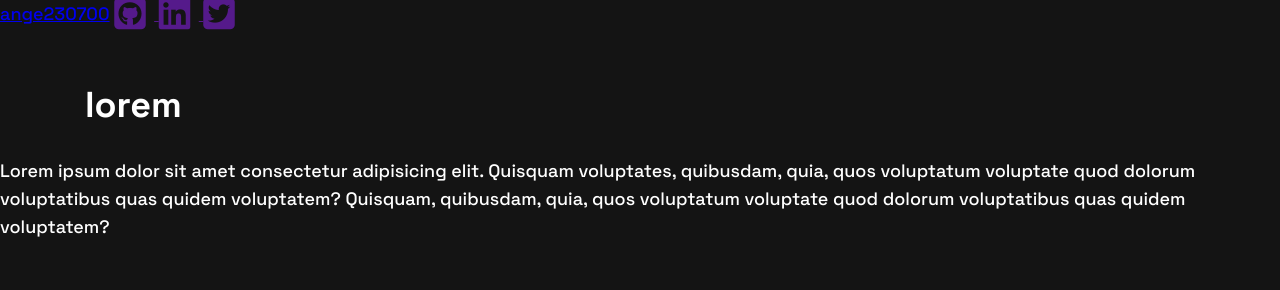
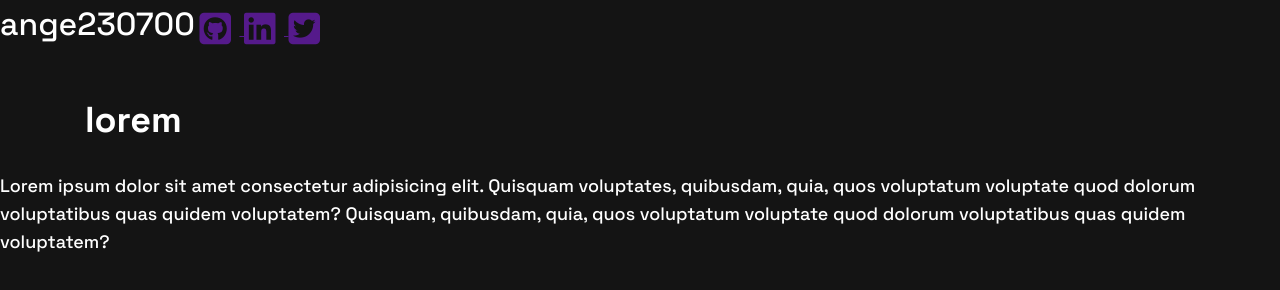
Before and after one commit to Ange230700/my-portfolio, a plain HTML site: page index.html in a window 1280 px wide. Drawn offline with Linux system fonts and the light colour scheme.

Commit message:
pausing the tutorial video at 00:49:32

```diff
--- /dev/null
+++ b/header.css
@@ -0,0 +1,9 @@
+.header {
+}
+
+.header__home {
+  font-size: 1.5rem;
+  font-size: clamp(1.5rem, 1.0229007633587786rem + 2.035623409669211vw, 2rem);
+  color: var(--text1);
+  text-decoration: none;
+}
--- a/index.html
+++ b/index.html
@@ -19,7 +19,7 @@
   <body>
     <header class="header">
       <nav>
-        <a href="/">ange230700</a>
+        <a href="/" class="header__home">ange230700</a>
         <a href="">
           <i class="fa-brands fa-square-github fa-2xl"></i>
         </a>
--- a/style.css
+++ b/style.css
@@ -1,3 +1,5 @@
+@import url(/header.css);
+
 :root {
   --bg-body: hsl(0, 0%, 8%);
   --contact-bg: hsl(0, 0%, 14%);
```
